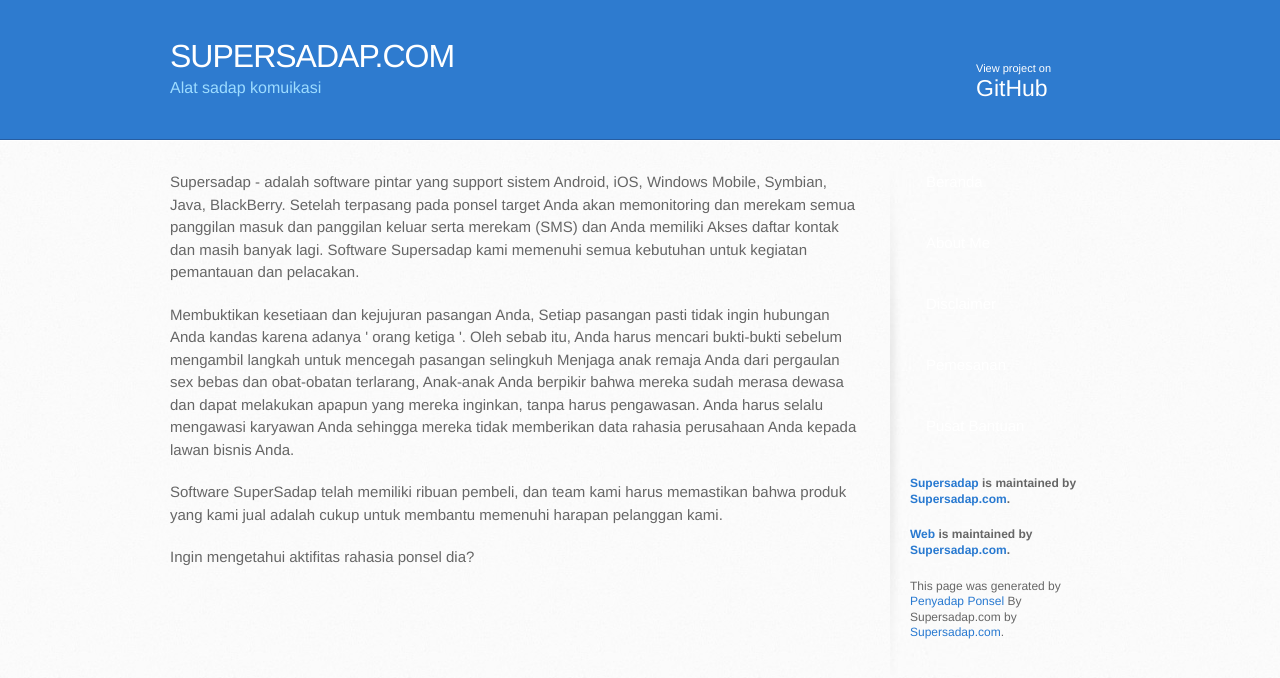
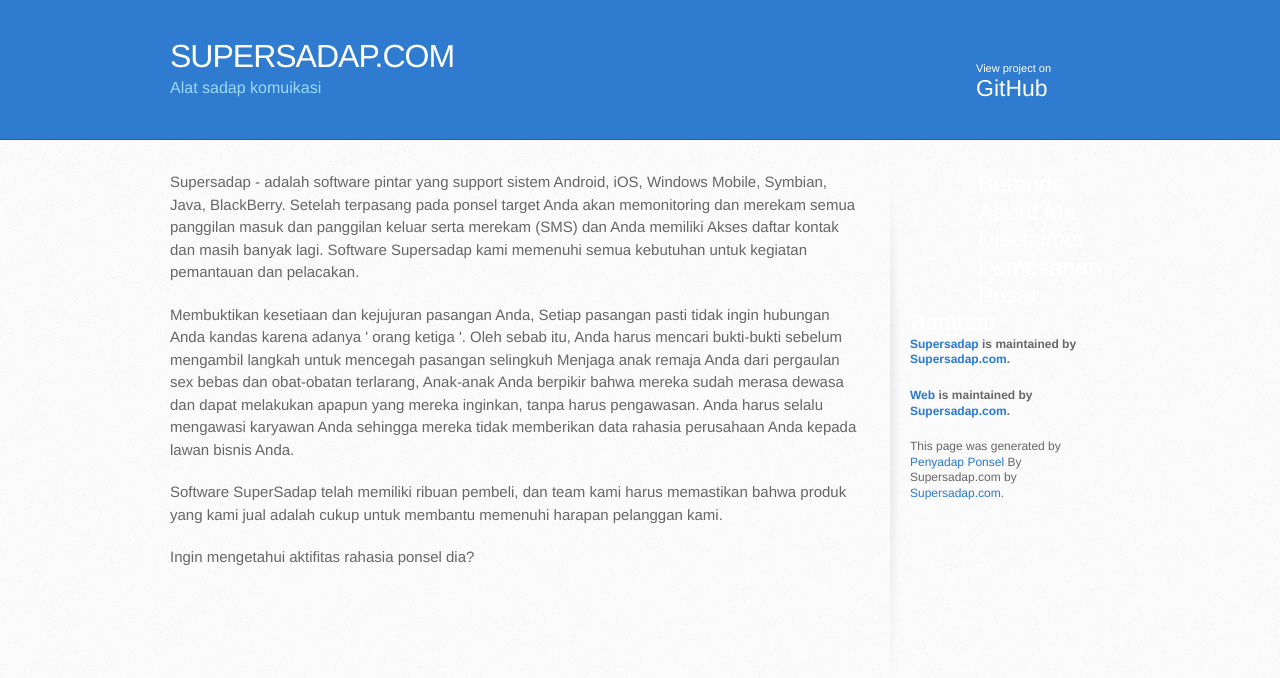
Before and after one commit to pietromenna/jekyll-architect-theme, a Jekyll site: the page built from index.html, in a window 1280 px wide. Shown: the top 678 px of the page. Built offline with Jekyll 4.4.1, drawn with Linux system fonts in a browser that asks for light colours; Markdown is read by kramdown in place of the engine named in the settings.

Commit message:
Update stylesheet.css

```diff
--- a/stylesheets/stylesheet.css
+++ b/stylesheets/stylesheet.css
@@ -536,7 +536,7 @@ header a.button {
   right: 0;
 
 }
-aside a.button {
+aside a.left {
     display: block;
     text-decoration: none;
     padding: 2px 1px 1px 16px;
```
